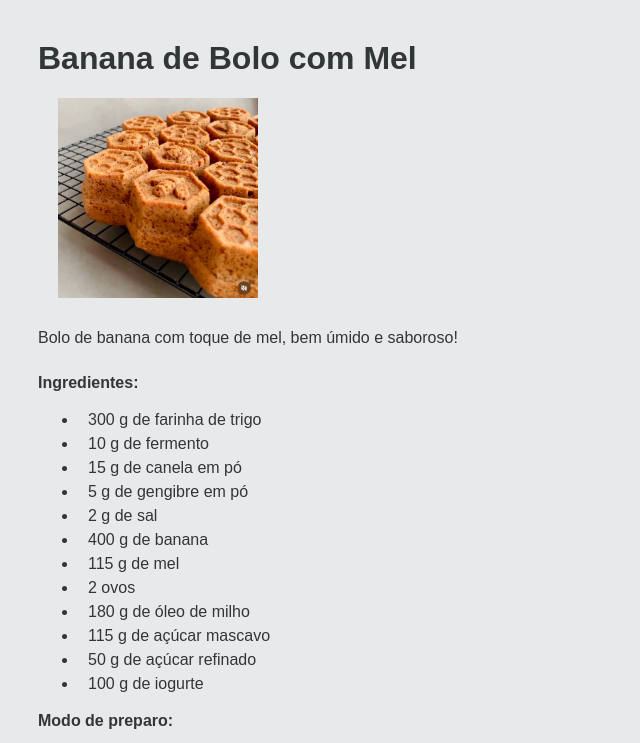
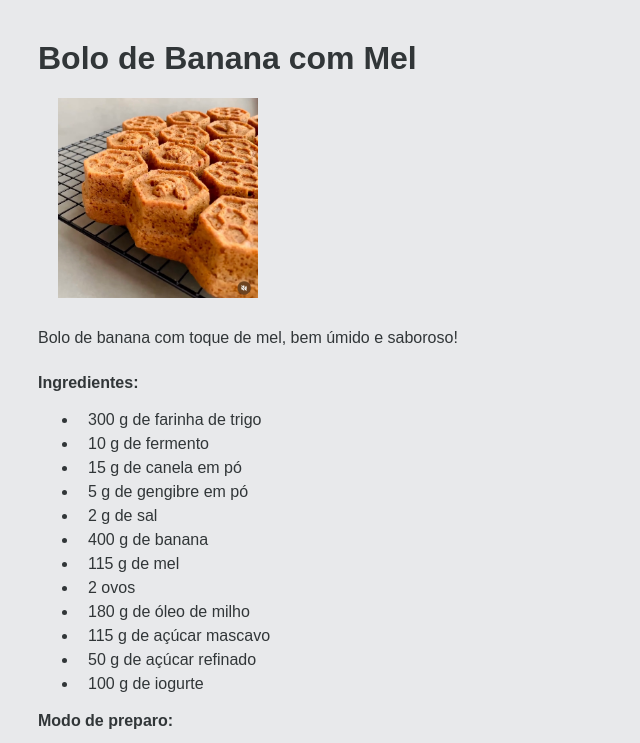
Before and after one commit to elianemika81/odin-recipes, a plain HTML site: page recipes/bolo-banana-mel.html in a window 1280 px wide. Shown: the top 743 px of the page, without its empty margins (0-640 px from the left). Drawn offline with Linux system fonts and the light colour scheme.

Commit message:
fix recipe name

```diff
--- a/recipes/bolo-banana-mel.html
+++ b/recipes/bolo-banana-mel.html
@@ -7,7 +7,7 @@
     <title>Bolo de Banana com Mel</title>
 </head>
 <body>
-    <h1>Banana de Bolo com Mel</h1>
+    <h1>Bolo de Banana com Mel</h1>
     <img src="../images/bolo-banana.jpg" alt="foto de bolo de banana com mel" height="200px">
     <p class="description">Bolo de banana com toque de mel, bem úmido e saboroso!</p>
     <p class="highlight">Ingredientes:</p>
```
